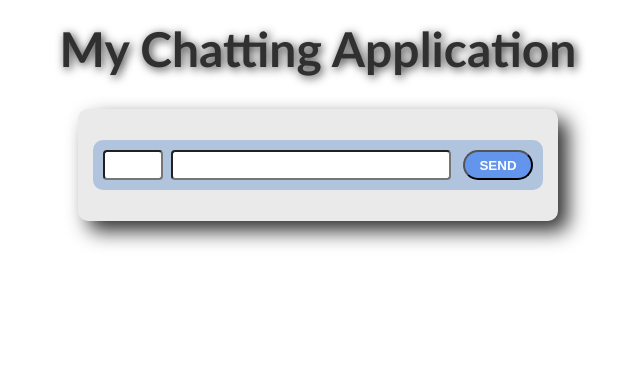
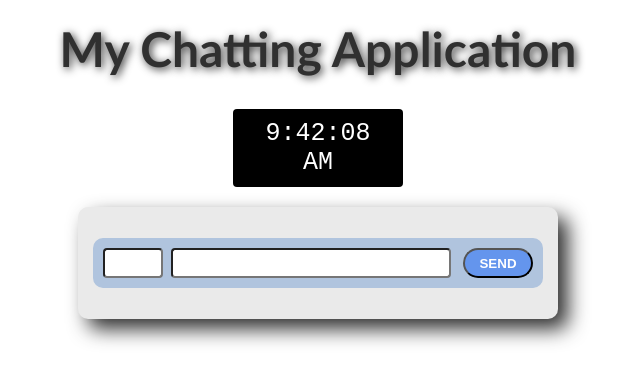
Before and after one commit to danieltudor11/LL_JS_Course, a website: page client/index.html in a window 1280 px wide. Shown: the whole page, without its empty margins (322-962 px from the left). Drawn offline with nearby package versions, Linux system fonts and the light colour scheme; no server answers.

Commit message:
added bot + timer functionality

```diff
--- a/client/index.html
+++ b/client/index.html
@@ -3,7 +3,7 @@
 <head>
 	<meta charset="UTF-8">
 	<link rel="stylesheet" href="style.css">
-	<title>Chat Apppcation</title>
+	<title>Chat Application</title>
 </head>
 
 
@@ -11,6 +11,8 @@
 	<header>
 		<h1>My Chatting Application</h1>
 	</header>
+
+	<div id="timer"></div>
 	<main>
 		<ol id="history">
 		</ol>
@@ -22,6 +24,20 @@
 	</main>
 </body>
 </code>
+<script type="text/javascript">
+
+	function showTime(){
+		var d = new Date();
+
+		document.getElementById("timer").innerText = d.toLocaleTimeString();
+		document.getElementById("timer").textContent = d.toLocaleTimeString();
+
+		setTimeout(showTime, 1000);
+	}
+
+	showTime();
+
+</script>
 
 <script src="https://code.jquery.com/jquery-3.1.1.js"></script>
 <script src="/socket.io/socket.io.js"></script>
--- a/client/style.css
+++ b/client/style.css
@@ -7,8 +7,21 @@ body {
 header {
 	text-align: center;
 	font-family: "Trebuchet MS", Helvetica, sans-serif;
-	text-shadow: 2px 2px 10px;
+	text-shadow: 2px 2px 8px;
 	font-size: 24px;
+}
+
+#timer {
+	background-color: black;
+	justify-content: center;
+	margin-top: 10px; margin-bottom: 10px;
+	margin-left: auto; margin-right: auto;
+	padding: 10px;
+	font-size: 25px;
+	color: white;
+	width: 150px;
+	border-radius: 4px;
+	text-align: center;
 }
 
 main {
```
Also changed, not shown: server.js (+22 -2 lines), client/app.js (line endings or trailing spaces).
